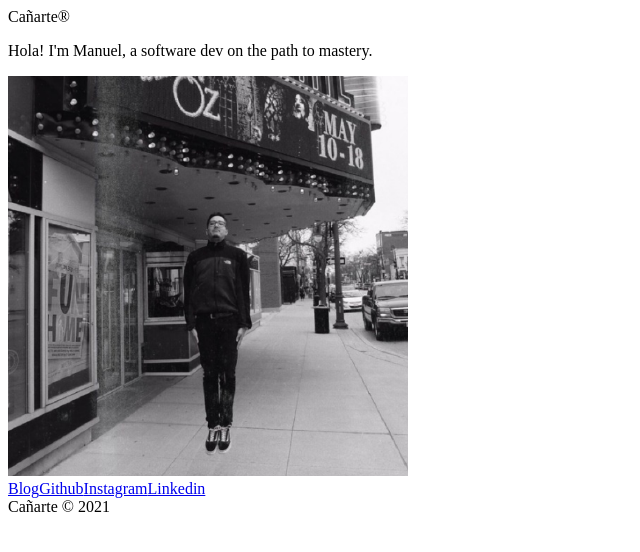
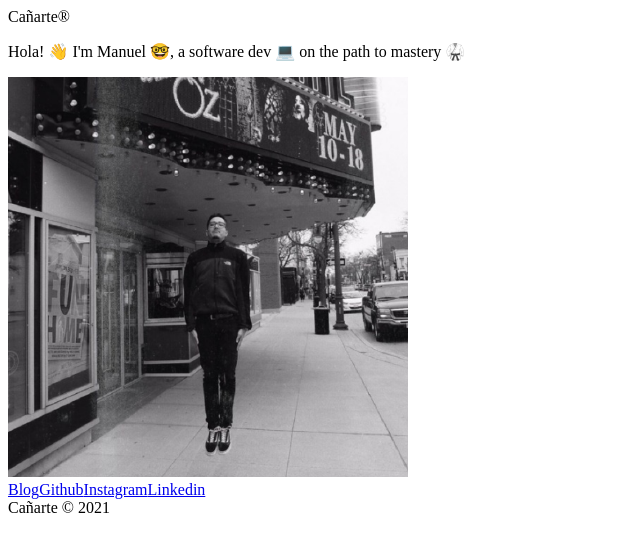
Before and after one commit to macv93/digital-ocean, a Vue app: page / in a window 1280 px wide. Shown: the top 552 px of the page, without its empty margins (0-640 px from the left). Built offline with nearby package versions, Linux system fonts and the light colour scheme.

Commit message:
Add emoji flair

```diff
--- a/src/App.vue
+++ b/src/App.vue
@@ -4,7 +4,7 @@
       <div class="flex items-center justify-center my-3">
         <div class="font-bold text-center text-lg text-red-600 bg-white rounded-full border-8 border-red-600 p-1">Cañarte®</div>
       </div>
-      <p class="text-center my-3">Hola! I'm Manuel, a software dev on the path to mastery.</p>
+      <p class="text-center my-3">Hola! 👋  I'm Manuel 🤓, a software dev 💻 on the path to mastery 🥋</p>
       <img class="m-auto border-b-48 border-l-8 border-r-8 border-t-8 rounded-md" src="./assets/manny.png" alt="A picture of Manuel">
       <div class="flex justify-between my-3">
         <a href="https://blog.manuelcanarte.com/" target="_blank" class="underline hover:bg-red-500 px-3 rounded-full">Blog</a>
```
